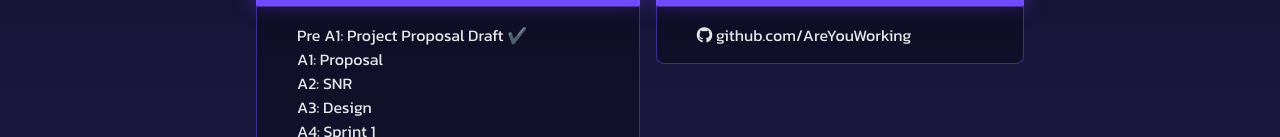
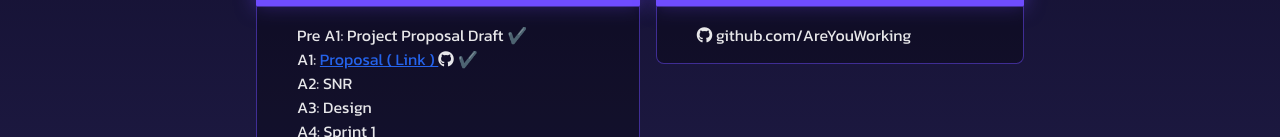
Before and after one commit to 261361softwareDev/261361softwareDev.github.io, a website: page index.html in a window 1280 px wide. Shown: the part 252-389 px from the top of the page. Drawn offline with Linux system fonts and the light colour scheme; no server answers.

Commit message:
add:Proposal link

```diff
--- a/index.html
+++ b/index.html
@@ -27,10 +27,11 @@
             <div class="assignment-title bg-black rounded-t-lg py-2 tick-primary btn-glow">
                 <h1 class="font-semibold text-2xl text-center">Assignment</h1>
             </div>
-            <div class="assignment-content bg-black bg-opacity-30 rounded-b-lg quad-trans">
+            <div class="assignment-content bg-black bg-opacity-30 rounded-b-lg quad-trans ">
                 <ul class="px-10 py-4">
                     <li>Pre A1: Project Proposal Draft ✔️</li>
-                    <li>A1: Proposal</li>
+                    <li> A1: <a class="underline text-blue-600" href="https://github.com/AreYouWorking/AreYouWorking.github.io/blob/main/src/pdf/A1_Proposal.pdf" target="_blank">
+                           Proposal ( Link )   </a><i class="fa-brands fa-github"> ✔️ </i></li>
                     <li>A2: SNR</li>
                     <li>A3: Design</li>
                     <li>A4: Sprint 1</li>
```
